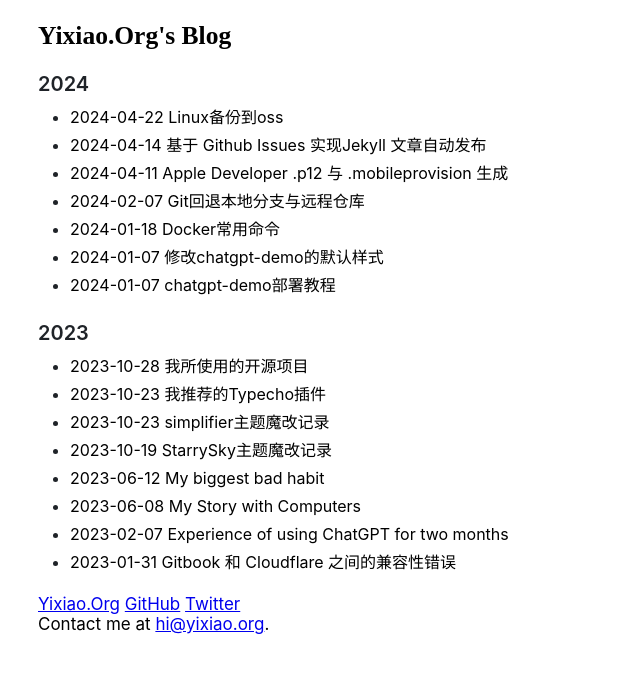
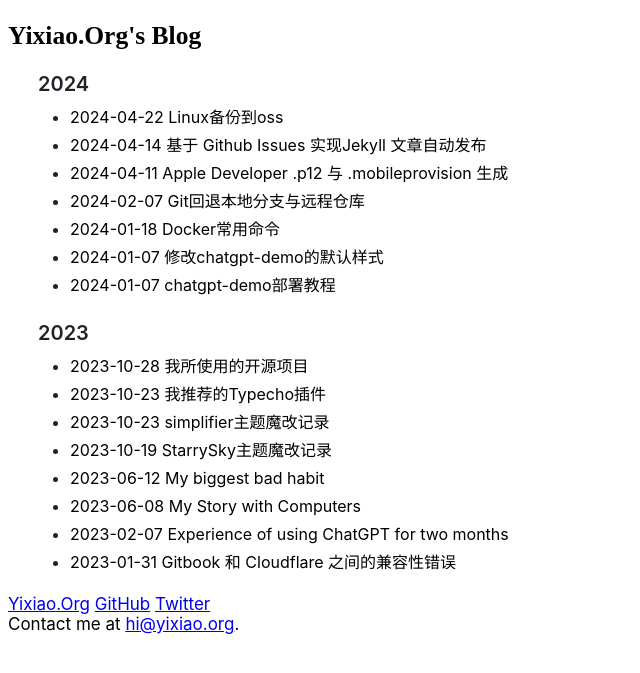
Before and after one commit to YixiaoOrg/blog.yixiao.org, a Jekyll site: the page built from index.html, in a window 1280 px wide. Shown: the top 673 px of the page, without its empty margins (0-640 px from the left). Built offline with Jekyll 4.4.1, drawn with Linux system fonts in a browser that asks for light colours; comment, search, counter and statistics services are not loaded.

Commit message:
Update default.html

```diff
--- a/_layouts/default.html
+++ b/_layouts/default.html
@@ -23,11 +23,14 @@
         width: 100%;
       }
     }
-html{
+    html{
       width: 80%;
       font-size: 17px;
+
+    }
+    .markdown-body{
       margin-left:30px;
-    }
+    }。
     @media only screen and (max-width: 600px) {
       html{
         width: 100%;
```
